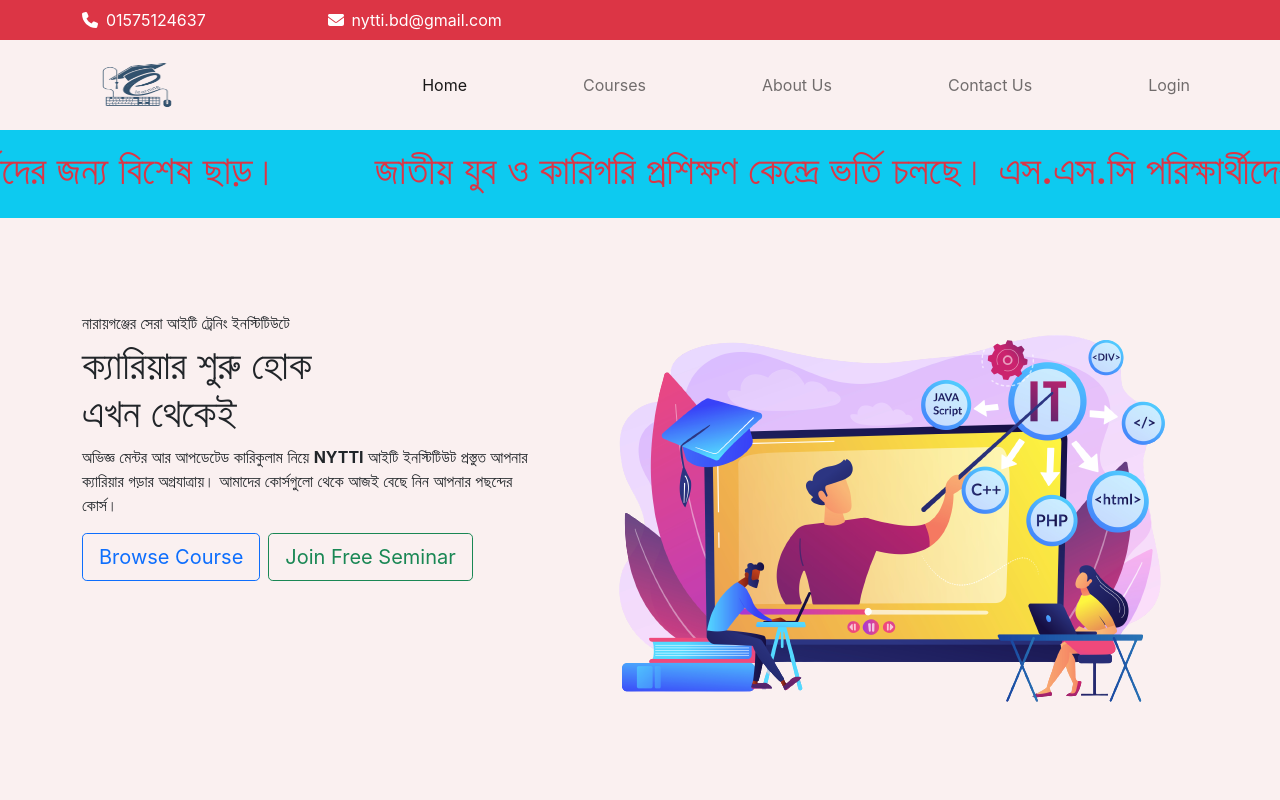
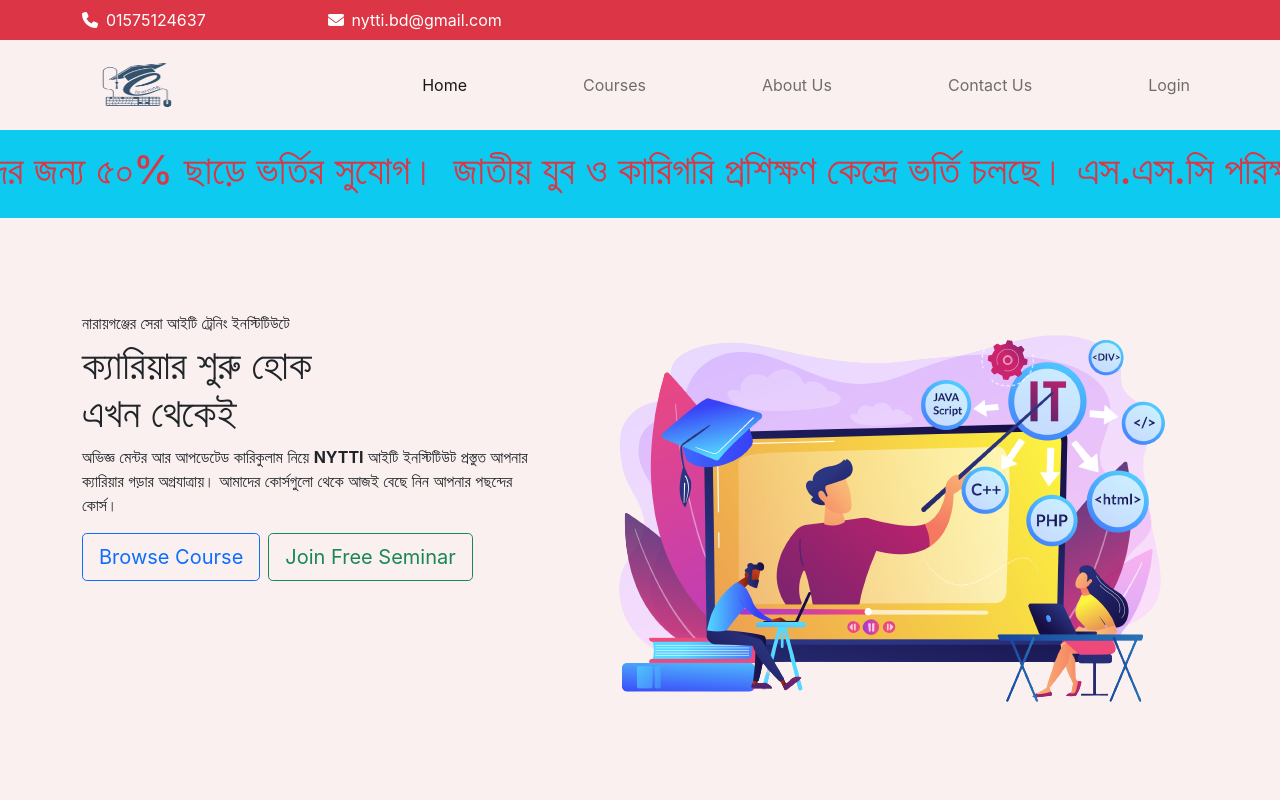
Before and after one commit to asmhasansarker/nytti-offical-website, a React (Create React App) app: page / in a window 1280 px wide. Shown: the top 800 px of the page. Built offline with nearby package versions, Linux system fonts and the light colour scheme.

Commit message:
notice updated

```diff
--- a/src/components/NoticeForAdmission/NoticeForAdmission.jsx
+++ b/src/components/NoticeForAdmission/NoticeForAdmission.jsx
@@ -5,7 +5,7 @@ const NoticeForAdmission = () => {
   return (
       <Marquee speed={150}className='display-6 text-danger bg-info py-3 px-3' gradient={false} pauseOnHover={true}>
 
-          <h1 className='me-3'>জাতীয় যুব ও কারিগরি প্রশিক্ষণ কেন্দ্রে ভর্তি চলছে। এস.এস.সি পরিক্ষার্থীদের জন্য বিশেষ ছাড়।</h1>
+          <h1 className='me-3'>জাতীয় যুব ও কারিগরি প্রশিক্ষণ কেন্দ্রে ভর্তি চলছে। এস.এস.সি পরিক্ষার্থীদের জন্য ৫০%  ছাড়ে ভর্তির সুযোগ।</h1>
 
     </Marquee>
   )
```
